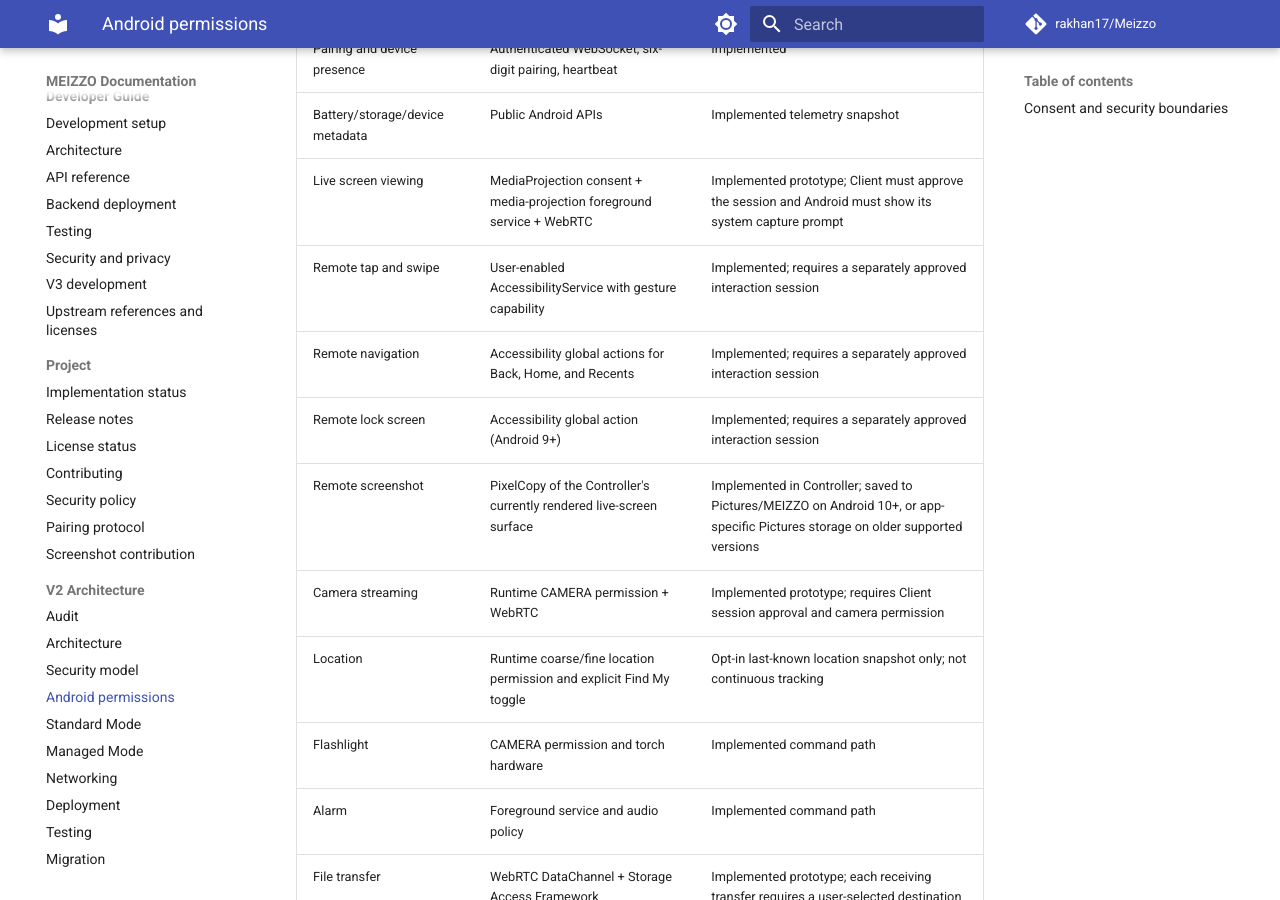
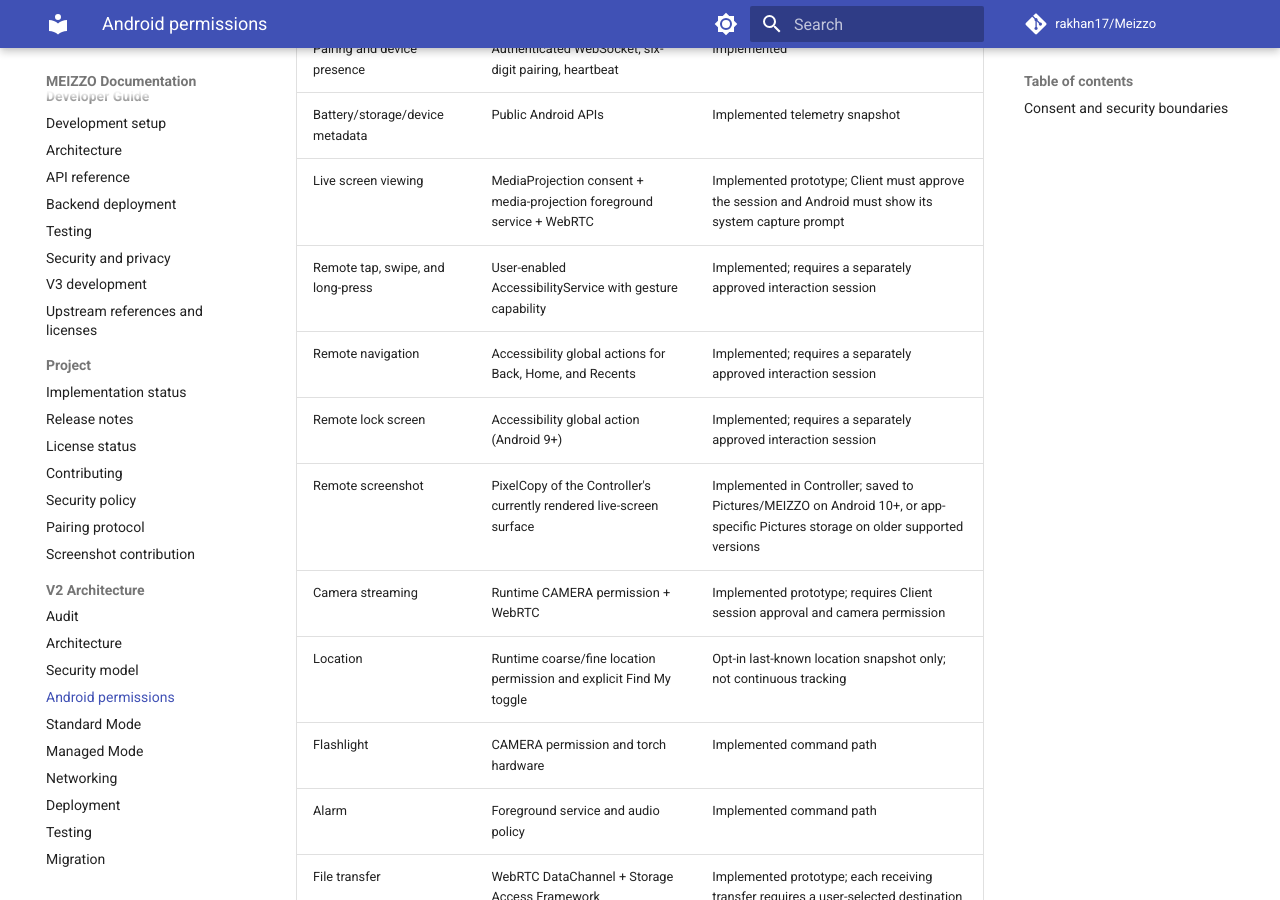
Before and after one commit to rakhan17/Meizzo, an MkDocs documentation site: the page built from docs/v2/android-permissions.md, in a window 1280 px wide and 900 px high, scrolled down 337 px. Built offline with MkDocs 1.6.1 and Material for MkDocs 9.7.7, drawn with Linux system fonts in a browser that asks for light colours; comment, search, counter and statistics services are not loaded.

Commit message:
docs(android): document remote long-press input

```diff
--- a/docs/v2/android-permissions.md
+++ b/docs/v2/android-permissions.md
@@ -10,7 +10,7 @@ physical-device and cross-network acceptance work listed in the v3 roadmap.
 | Pairing and device presence | Authenticated WebSocket, six-digit pairing, heartbeat | Implemented |
 | Battery/storage/device metadata | Public Android APIs | Implemented telemetry snapshot |
 | Live screen viewing | MediaProjection consent + media-projection foreground service + WebRTC | Implemented prototype; Client must approve the session and Android must show its system capture prompt |
-| Remote tap and swipe | User-enabled AccessibilityService with gesture capability | Implemented; requires a separately approved interaction session |
+| Remote tap, swipe, and long-press | User-enabled AccessibilityService with gesture capability | Implemented; requires a separately approved interaction session |
 | Remote navigation | Accessibility global actions for Back, Home, and Recents | Implemented; requires a separately approved interaction session |
 | Remote lock screen | Accessibility global action (Android 9+) | Implemented; requires a separately approved interaction session |
 | Remote screenshot | PixelCopy of the Controller's currently rendered live-screen surface | Implemented in Controller; saved to Pictures/MEIZZO on Android 10+, or app-specific Pictures storage on older supported versions |
```
